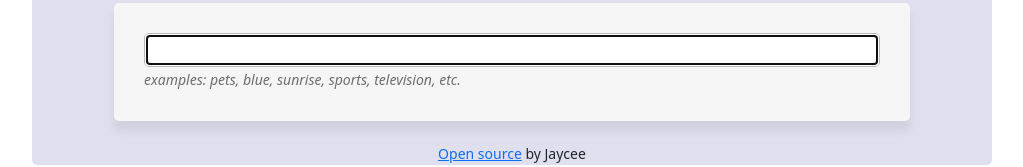
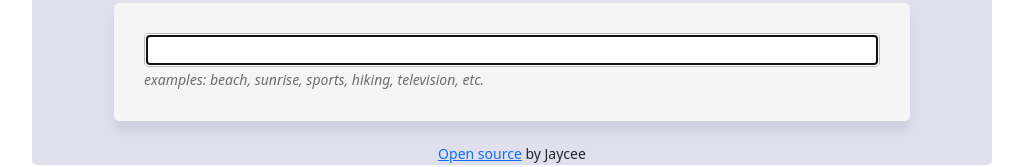
Before and after one commit to jayceeth/dictionary-project, a React (Create React App) app: page / in a window 1280 px wide. Shown: the part 172-339 px from the top of the page, without its empty margins (128-1151 px from the left). Built offline with nearby package versions, Linux system fonts and the light colour scheme; no server answers.

Commit message:
Updated the example words

```diff
--- a/src/SearchEngine.js
+++ b/src/SearchEngine.js
@@ -36,7 +36,7 @@ export default function SearchEngine(props){
                 <input type="search" autoFocus={true} onChange={handleWordChange} />
             </form>
             <div className="words">
-                <small><em>examples: pets, blue, sunrise, sports, television, etc.</em></small>
+                <small><em>examples: beach, sunrise, sports, hiking, television, etc.</em></small>
             </div>
             </section>
             <Definition definition={definition}/>
```
